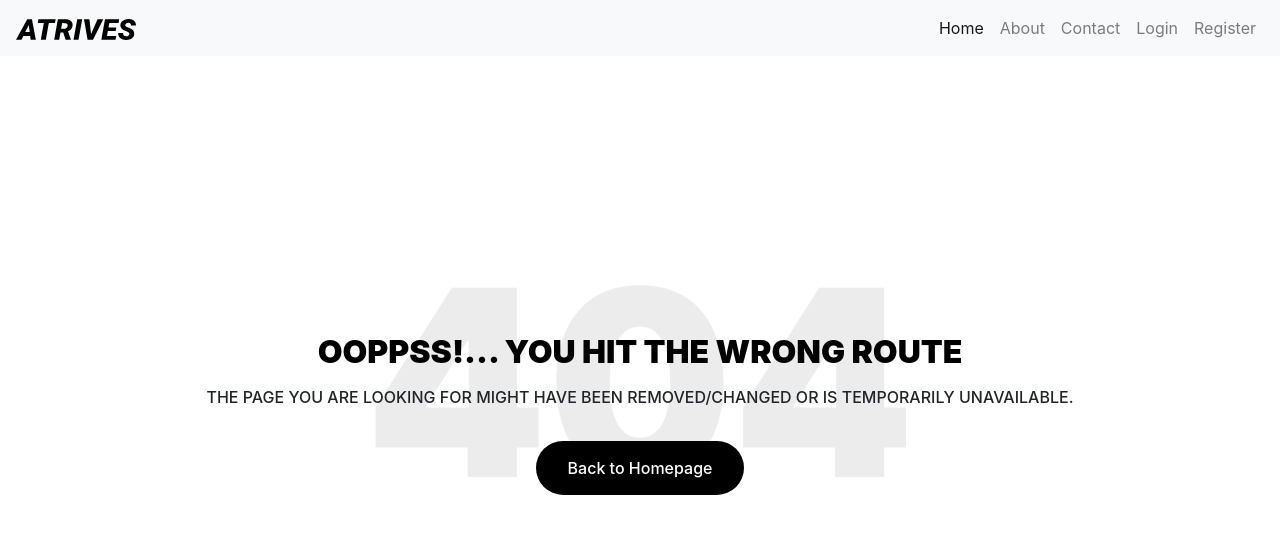
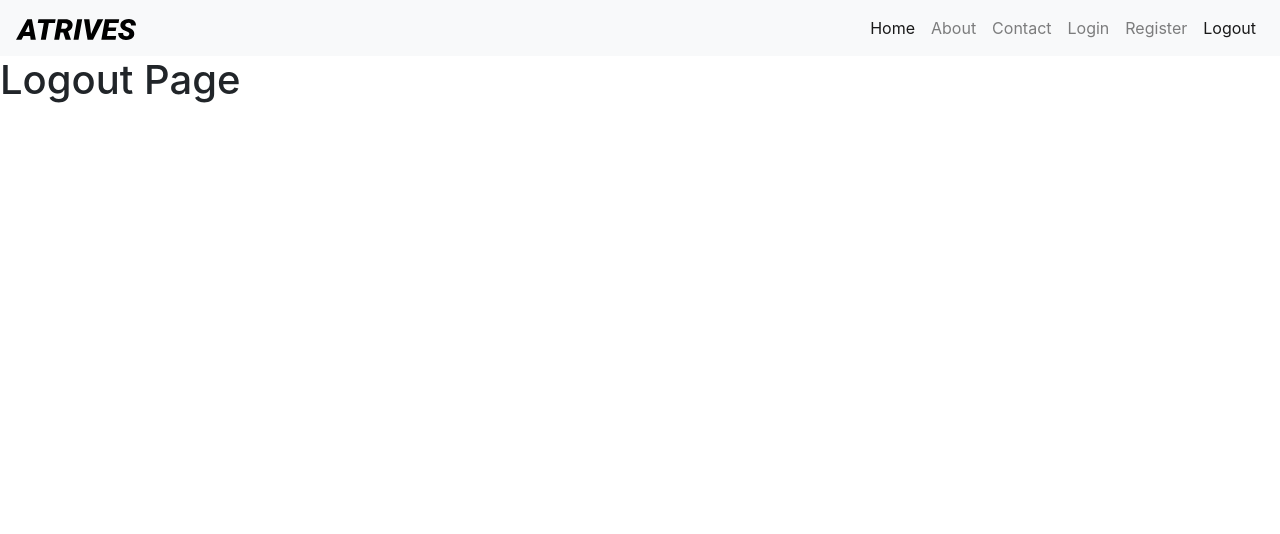
Before and after one commit to AdityaTrivedi14/MERN_app, a React (Create React App) app in the folder client/: page /logout in a window 1280 px wide. Before the commit this address had no page. Shown: the top 534 px of the page. Built offline with nearby package versions, Linux system fonts and the light colour scheme; no server answers.

Commit message:
User Logout functionality

```diff
--- a/client/src/App.js
+++ b/client/src/App.js
@@ -8,6 +8,7 @@ import About from "./components/About";
 import Contact from "./components/Contact";
 import Login from "./components/Login";
 import Signup from "./components/Signup";
+import Logout from "./components/Logout";
 import PageNotFound from "./components/PageNotFound";
 
 const App = () => {
@@ -21,6 +22,7 @@ const App = () => {
         <Route exact path="/contact" element={<Contact />} />
         <Route exact path="/login" element={<Login />} />
         <Route exact path="/signup" element={<Signup />} />
+        <Route exact path="/logout" element={<Logout />} />
         <Route path="*" element={<PageNotFound />} />
       </Routes>
     </>
--- /dev/null
+++ b/client/src/components/Logout.js
@@ -0,0 +1,26 @@
+import React, { useEffect } from "react";
+import { useNavigate } from "react-router";
+import axios from "axios";
+
+const Logout = () => {
+  const navigate = useNavigate();
+  useEffect(() => {
+    // callAboutPage();
+    axios
+      .get("http://localhost:5000/logout", { withCredentials: true })
+      .then((res) => {
+        console.log("Token Passed successfully");
+        navigate("/login");
+      })
+      .catch((err) => console.log(err));
+    // eslint-disable-next-line react-hooks/exhaustive-deps
+  }, []);
+
+  return (
+    <div>
+      <h1>Logout Page</h1>
+    </div>
+  );
+};
+
+export default Logout;
--- a/client/src/components/Navbar.js
+++ b/client/src/components/Navbar.js
@@ -49,6 +49,11 @@ const Navbar = () => {
                 Register
               </NavLink>
             </li>
+            <li className="nav-item">
+              <NavLink className="nav-link" to="/logout">
+                Logout
+              </NavLink>
+            </li>
           </ul>
         </div>
       </nav>
```
Also changed, not shown: 1 other file (tests, documents, lock files or other folders).
